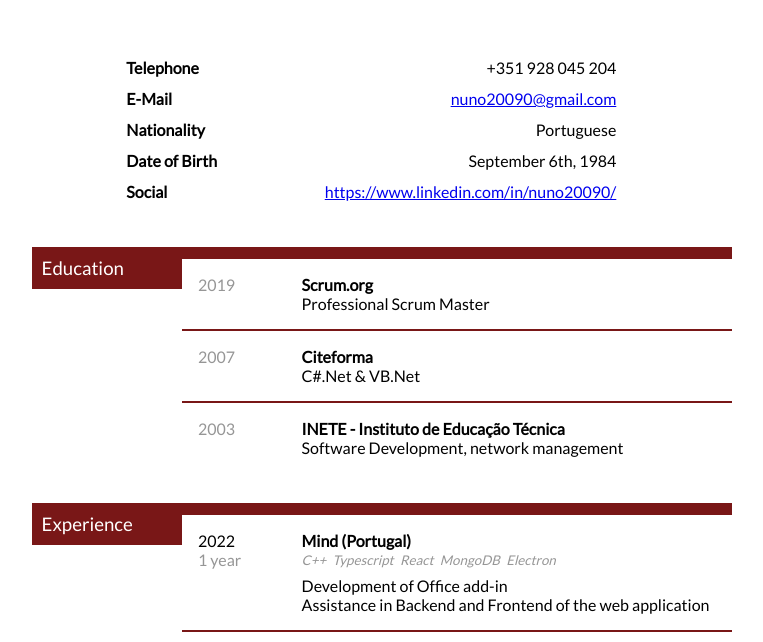
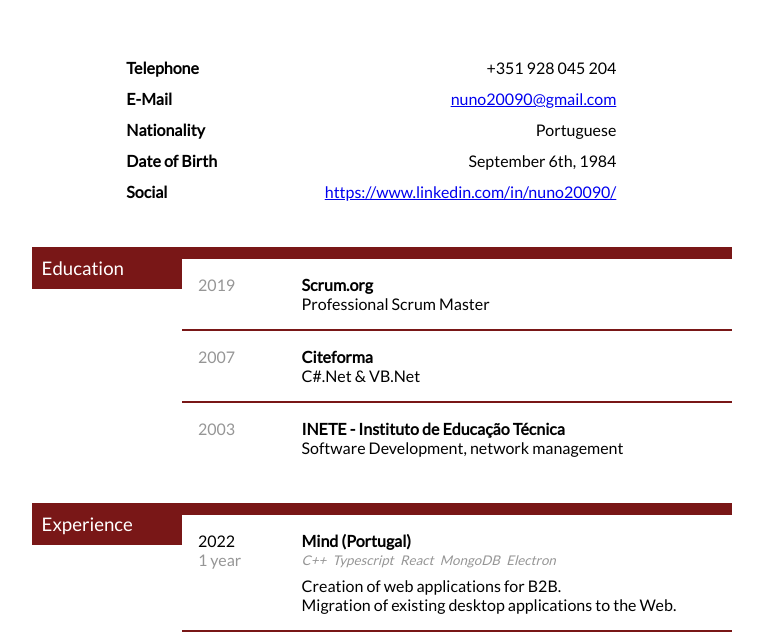
Before and after one commit to Nuno20090/nuno20090.github.io, a plain HTML site: page index.html in a window 1280 px wide. Shown: the part 158-800 px from the top of the page, without its empty margins (258-1021 px from the left). Drawn offline with Linux system fonts and the light colour scheme.

Commit message:
Update descriptions

```diff
--- a/index.html
+++ b/index.html
@@ -79,8 +79,8 @@
                         <div>Electron</div>
                     </div>
                     <div>
-                        <div>Development of Office add-in</div>
-                        <div>Assistance in Backend and Frontend of the web application</div>
+                        <div>Creation of web applications for B2B.</div>
+                        <div>Migration of existing desktop applications to the Web.</div>
                     </div>
                 </div>
 
```
